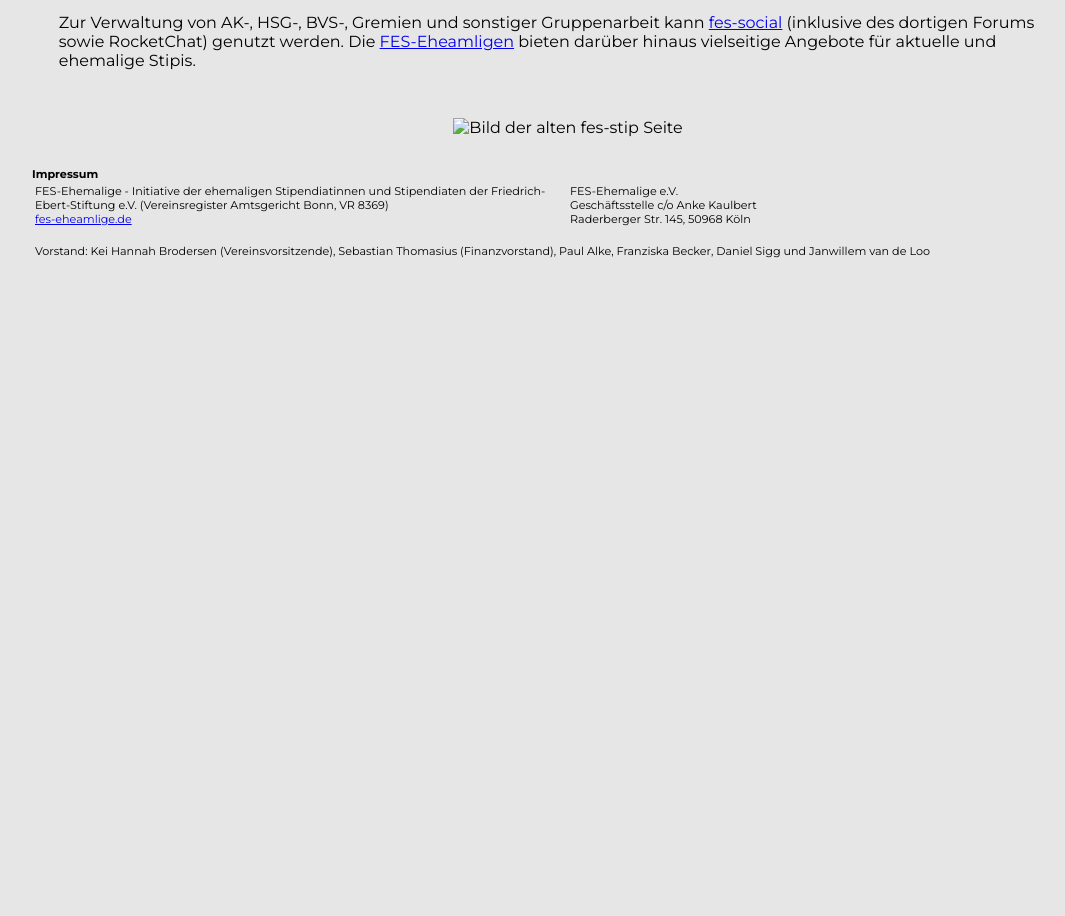
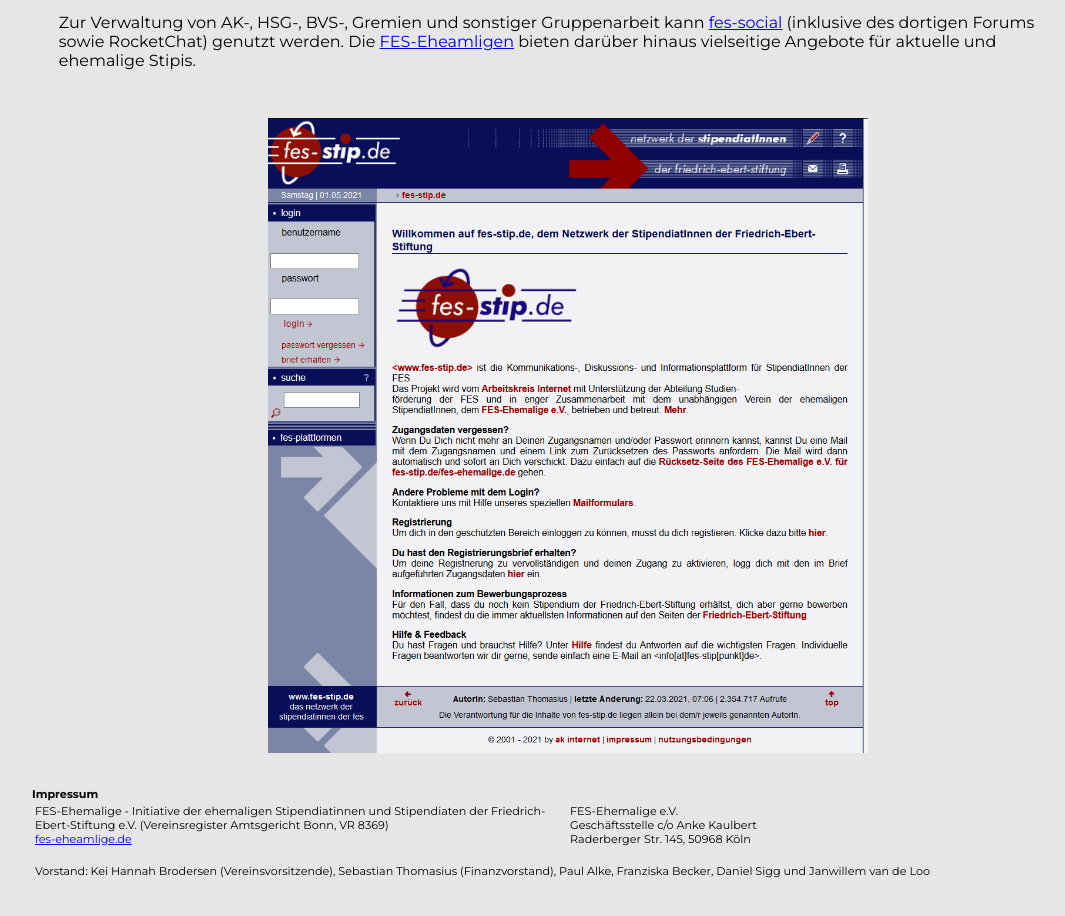
Before and after one commit to sethofes/fes-stip-eol, a plain HTML site: page index.html in a window 1280 px wide. Shown: the part 1022-1938 px from the top of the page, without its empty margins (72-1137 px from the left). Before the commit the page ends 1387 px from the top, so only its background shows below. Drawn offline with Linux system fonts and the light colour scheme; the site is published under a folder, as on GitHub Pages, so addresses that start at the root find nothing.

Commit message:
Update index.html

```diff
--- a/index.html
+++ b/index.html
@@ -23,7 +23,7 @@
       <div class="flc">
         <div class="image">
           <img
-            src="/assets/img/fes-stip-as.png"
+            src="./assets/img/fes-stip-as.png"
             width="600em"
             alt="Bild der alten fes-stip Seite"
           />
```
